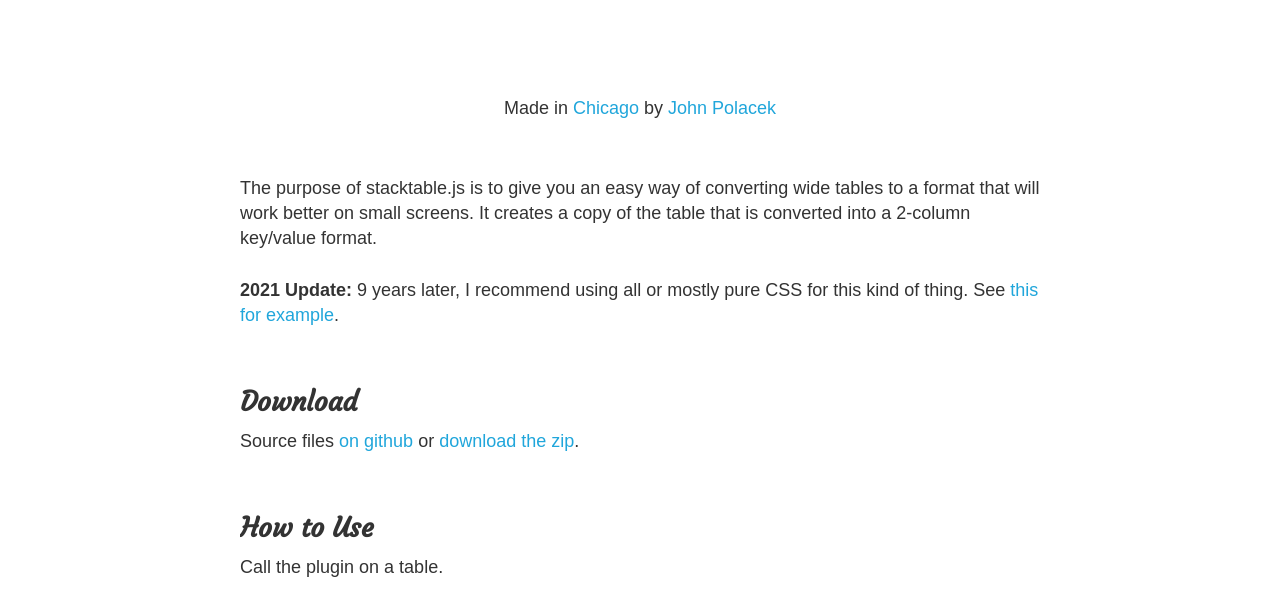
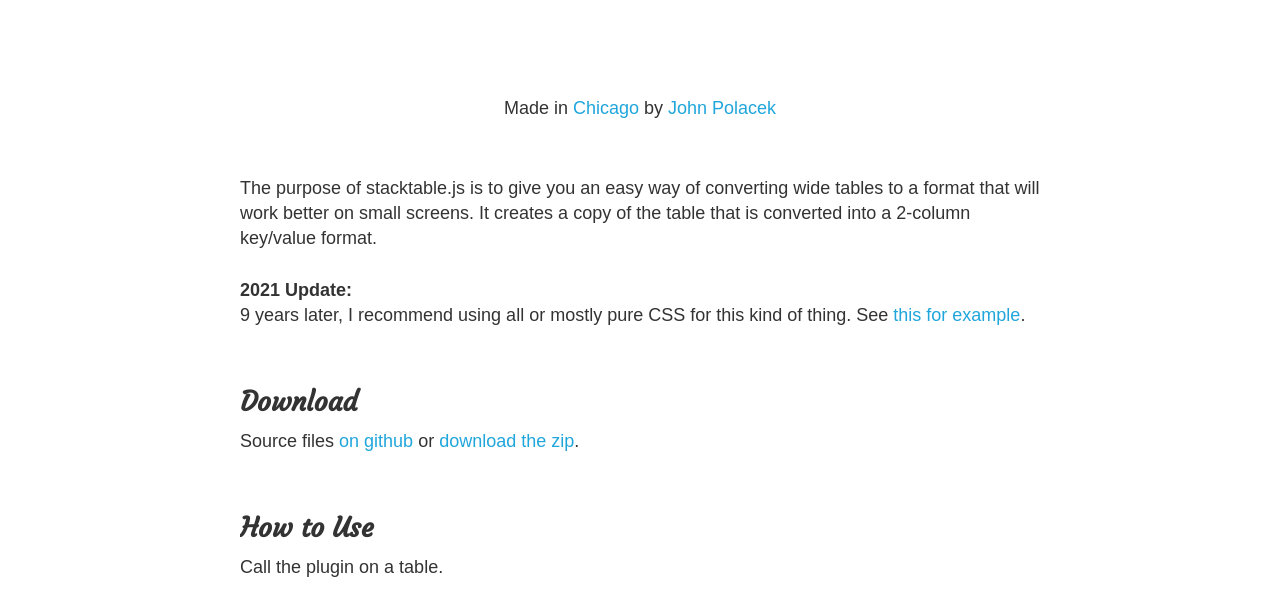
Before and after one commit to johnpolacek/stacktable.js, a website: page index.html in a window 1280 px wide. Shown: the part 142-746 px from the top of the page. Drawn offline with nearby package versions, Linux system fonts and the light colour scheme.

Commit message:
2021 Update

```diff
--- a/index.html
+++ b/index.html
@@ -24,7 +24,7 @@
 
   <p>The purpose of stacktable.js is to give you an easy way of converting wide tables to a format that will work better on small screens. It creates a copy of the table that is converted into a 2-column key/value format.</p>
 
-  <p><strong>2021 Update:</strong> 9 years later, I recommend using all or mostly pure CSS for this kind of thing. See <a href="https://codepen.io/scottjehl/pen/abJrPOP?editors=1100">this for example</a>.</p>
+  <p><strong>2021 Update:</strong><br/>9 years later, I recommend using all or mostly pure CSS for this kind of thing. See <a href="https://codepen.io/scottjehl/pen/abJrPOP?editors=1100">this for example</a>.</p>
 
   <h2>Download</h2>
   <p>Source files <a href="https://github.com/johnpolacek/stacktable.js/" target="_blank">on github</a> or <a href="https://github.com/johnpolacek/stacktable.js/zipball/master/" target="_blank">download the zip</a>.</p>
```
